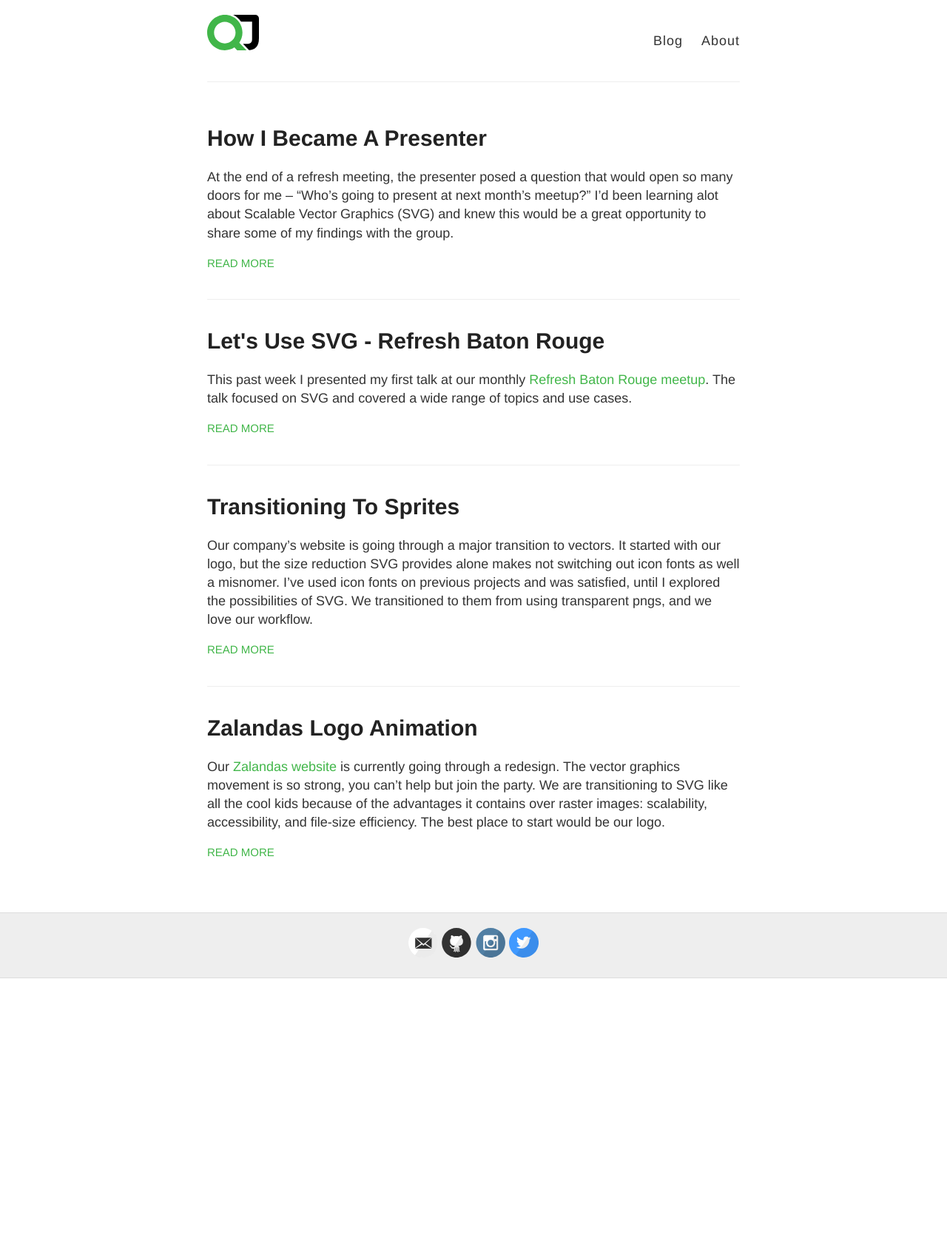
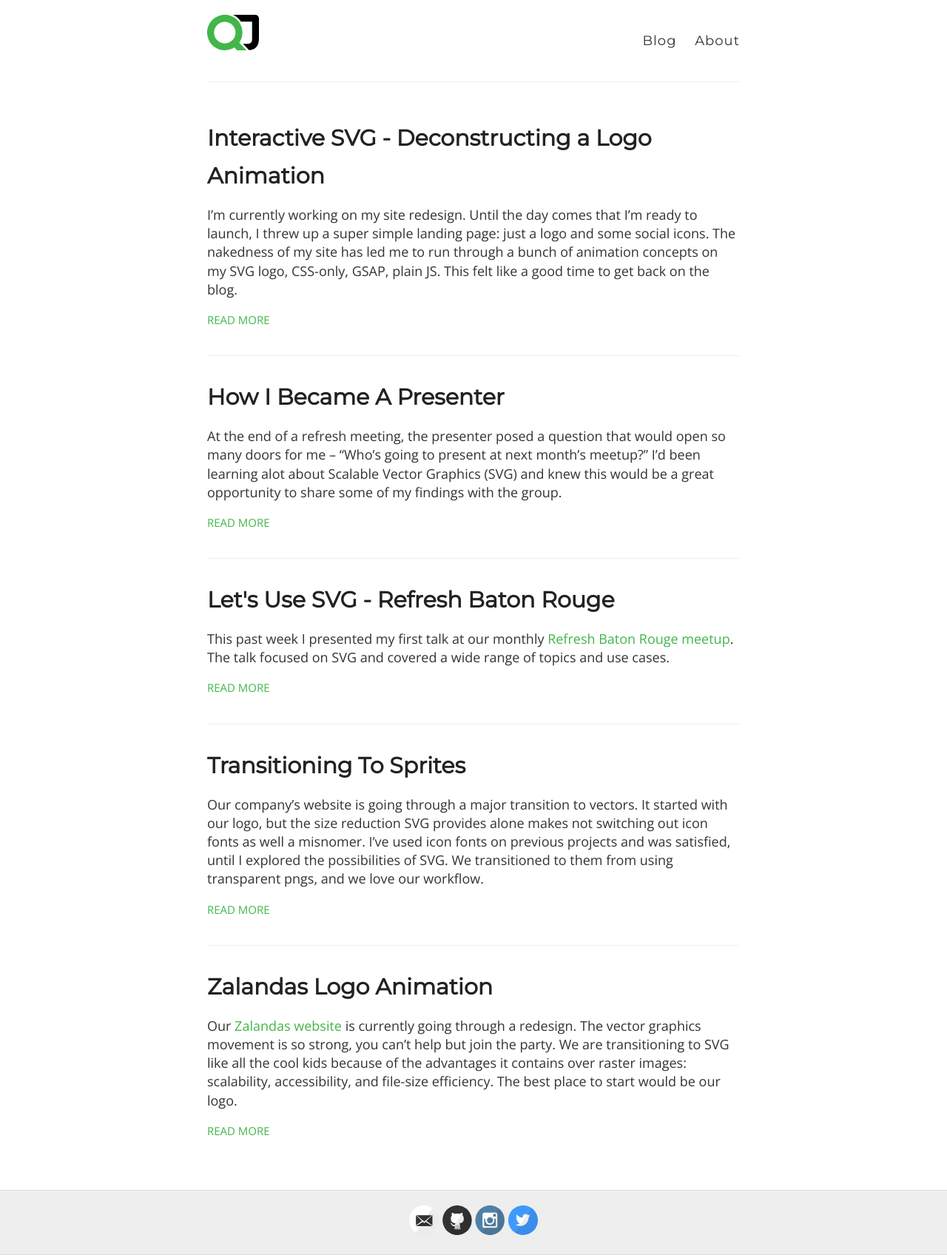
Before and after one commit to QuintonJason/quintonjason.github.io, a Jekyll site: the page built from index.html, in a window 1280 px wide. Shown: the whole page at 74% size. Built offline with Jekyll 4.4.1, drawn with Linux system fonts in a browser that asks for light colours; before the commit the page ends 1322 px from its top, so only the background shows below that.

Commit message:
font update and post added
Blog Title - Deconstructing logo animation

````diff
--- /dev/null
+++ b/_posts/2017-12-24-Deconstructing-Logo-Animation.md
@@ -0,0 +1,82 @@
+---
+layout: post
+title: Interactive SVG - Deconstructing a Logo Animation
+---
+
+I’m currently working on my site redesign. Until the day comes that I’m ready to launch, I threw up a super simple landing page: just a logo and some social icons. The nakedness of my site has led me to run through a bunch of animation concepts on my SVG logo, CSS-only, GSAP, plain JS. This felt like a good time to get back on the blog.
+
+The constructing your SVG is beneficial to plan on the front end what you need to interact with. Whether you're comfortable editing SVG files or not, there are a couple things you can do in your graphical editor to reduce the number of manipulations.
+
+* Name your layers - The are exported as ID’s that you can target with CSS/JS
+* Limit any drop shadows or raster effects - SVG files are ugly to look at. Adding rastered content turns ugly into unreadable.
+* Use [SVGOMG](https://jakearchibald.github.io/svgomg/) to optimize once ready for the web.
+
+```html
+<svg version="1.1" id="qj-logo"
+	xmlns="http://www.w3.org/2000/svg"
+	xmlns:xlink="http://www.w3.org/1999/xlink"
+	x="0px"
+	y="0px"
+	viewBox="0 0 283.9 193.7"
+	xml:space="preserve">
+  <style type="text/css">
+      .st0{display:none;fill:#41B649;}
+      .st1{fill:#41B649;}
+      .st2{display:none;}
+      .st3{display:inline;}
+      .st4{display:inline;fill:#FFFFFF;}
+  </style>
+  <g id="logo-wrapper">
+	  <path id="logo-j" d="M142.6,0c17.5,8.3,32.4,21.2,43.1,37.1h60.6v96c0,19.6-10.5,25.1-28.9,25.1h-20.8l32.9,34.8
+	      c30-2.9,54.4-15.6,54.4-65V0H142.6z"/>
+	  <g id="logo-q" class="st1">
+	    <image id="logo-pic" xlink:href="https://thinkx.net/uploads/images/Quinton-Jason.jpg" x="30" y="35" height="130px" width="130px"/>
+	    <path class="st1" d="M215.8,193.7l-39.5-41.8c10.8-15.6,17.2-34.6,17.2-55c0-53.4-43.3-96.7-96.7-96.7S0,43.5,0,96.9 s43.3,96.7,96.7,96.7c19.5,0,37.5-5.8,52.7-15.6l14.9,15.7H215.8z M96.7,155.9c-32.6,0-59-26.4-59-59s26.4-59,59-59s59,26.4,59,59 S129.3,155.9,96.7,155.9z"/>
+	 </g>
+  </g>
+</svg>
+```
+
+Let’s go through what's happening in the demo. My plan was as follows:
+Once the Q is clicked...
+Move the J behind it while fading out.
+While the above is happening, center the Q path within its SVG container.
+Once the J is hidden, fade in the image that lives within the Q.
+
+Let’s define the variables that we’ll be targeting, namely `#qj-logo`, `#logo-q`, `#logo-j`, and `#logo-pic`. We’ll also need to define a GSAP timeline variable and a conditional to check whether or not the logo is expanded.
+
+Now that the variables are ready, we’ll set up the timeline using GSAP’s [TimelineMax](https://greensock.com/timelinemax).
+
+```js
+let tl = new TimelineMax({ paused: true });
+tl
+	.to(logoJ, 0.45, { x: "-=31" }, "start")
+	.to(logoPic, 0.35, { autoAlpha: 1 }, "start+=.3")
+	.to(logoJ, 0.5, { autoAlpha: 0 }, "start")
+	.to(logoQ, 0.75, { x: getCenter(logo, logoQ) }, "start");
+```
+
+In our timeline we’ll move the ‘J’ logo along the X axis relative to its current position. The relative translate is ideal here because we don’t want the element to translate to a location relative to the SVG viewbox, just the path we’re targeting. I typically use `autoAlpha` instead of animating just the `opacity` property. `autoAlpha` animates `opacity` `0/1` and `visibility` `visible/hidden` which eliminates any issues with a non visible element being clickable. We finish the timeline by centering the Q with respect with the svg container with our `getCenter()`.
+
+When toggling states to initiate an animation, GSAP is my go-to. GSAP allows a timeline to run forwards or backwards based on just a method call. With this info, we’ll play our timeline if the logo is expanded and will reverse the timeline if the logo is collapsed.
+
+```js
+let logo = document.getElementById("qj-logo");
+let logoExpanded = false;
+logo.onclick = function(e) {
+	if (logoExpanded) {
+		tl.play();
+	} else {
+		tl.reverse();
+	}
+
+	logoExpanded = !logoExpanded;
+};
+```
+
+We’ll finish the demo by adding our conditional to check whether the logo is expanded or not. If our logo is expanded, we’ll call the `play()` method. We toggle the state for the next time the animation is called.
+
+This demo focuses on animating properties that are very performant: `opacity` and `translateX/Y`. It important to remember that you have endless possibilities for how you can animate something. Using some of the properties that perform well is crucial as apps become bogged down with other types of assets.
+
+<p data-height="405" data-theme-id="9329" data-slug-hash="JMWdMM" data-default-tab="result" data-user="qjason35" class='codepen'>See the Pen <a href='http://codepen.io/qjason35/pen/JMWdMM/'>Company SVG Logo</a> by Quinton Jason (<a href='http://codepen.io/qjason35'>@qjason35</a>) on <a href='http://codepen.io'>CodePen</a>.</p>
+<p><script async src="//codepen.io/assets/embed/ei.js"></script></p>
--- a/_sass/_variables.scss
+++ b/_sass/_variables.scss
@@ -17,6 +17,8 @@ $white: #fff;
 $helvetica: Helvetica, Arial, sans-serif;
 $helveticaNeue: "Helvetica Neue", Helvetica, Arial, sans-serif;
 $georgia: Georgia, serif;
+$mont: "Montserrat", sans-serif;
+$opensans: "Open Sans", sans-serif;
 $code: Consolas, monaco, monospace;
 
 // Mobile breakpoints
--- a/style.scss
+++ b/style.scss
@@ -6,6 +6,7 @@
 //
 
 @import "reset";
+@import url('https://fonts.googleapis.com/css?family=Montserrat|Open+Sans:400,400i');
 @import "variables";
 // Syntax highlighting @import is at the bottom of this file
 
@@ -19,7 +20,7 @@ html {
 
 body {
 	background: $white;
-  font: 18px/1.4 $helvetica;
+  font: 18px/1.4 $opensans;
   color: $darkGray;
 }
 
@@ -31,7 +32,7 @@ body {
 }
 
 h1, h2, h3, h4, h5, h6 {
-  font-family: $helveticaNeue;
+  font-family: $mont;
   color: $darkerGray;
   font-weight: bold;
 
@@ -194,7 +195,7 @@ img {
   margin: 0;
   color: $darkGray;
   cursor: pointer;
-  font-family: $helveticaNeue;
+  font-family: $mont;
   font-weight: 300;
   font-size: 28px;
   letter-spacing: 1px;
@@ -213,7 +214,7 @@ img {
 nav {
   float: right;
   margin-top: 23px; // @TODO: Vertically middle align
-  font-family: $helveticaNeue;
+  font-family: $mont;
   font-size: 18px;
 
   @include mobile {
@@ -286,6 +287,16 @@ footer {
 .highlighter-rouge{
   font-family: $code;
   font-size: 85%;
+  color: $gray;
+  pre{
+    white-space: pre-wrap;
+  }
+  & > .highlight{
+    padding: 1.5rem;
+  }
+  &:not([class*=lang]){
+    padding: 0 2px;
+  }
 }
 
 // Settled on moving the import of syntax highlighting to the bottom of the CSS
````
